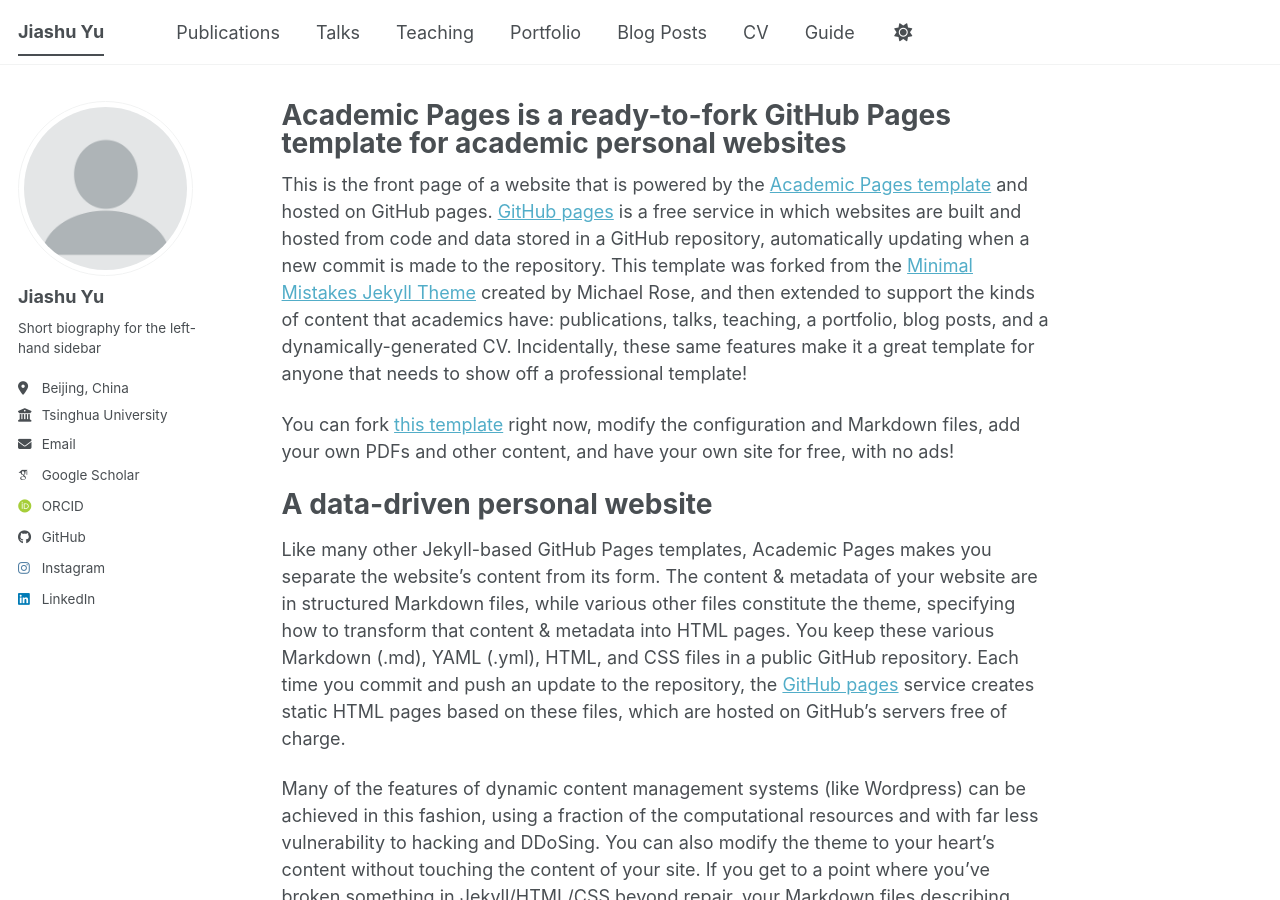
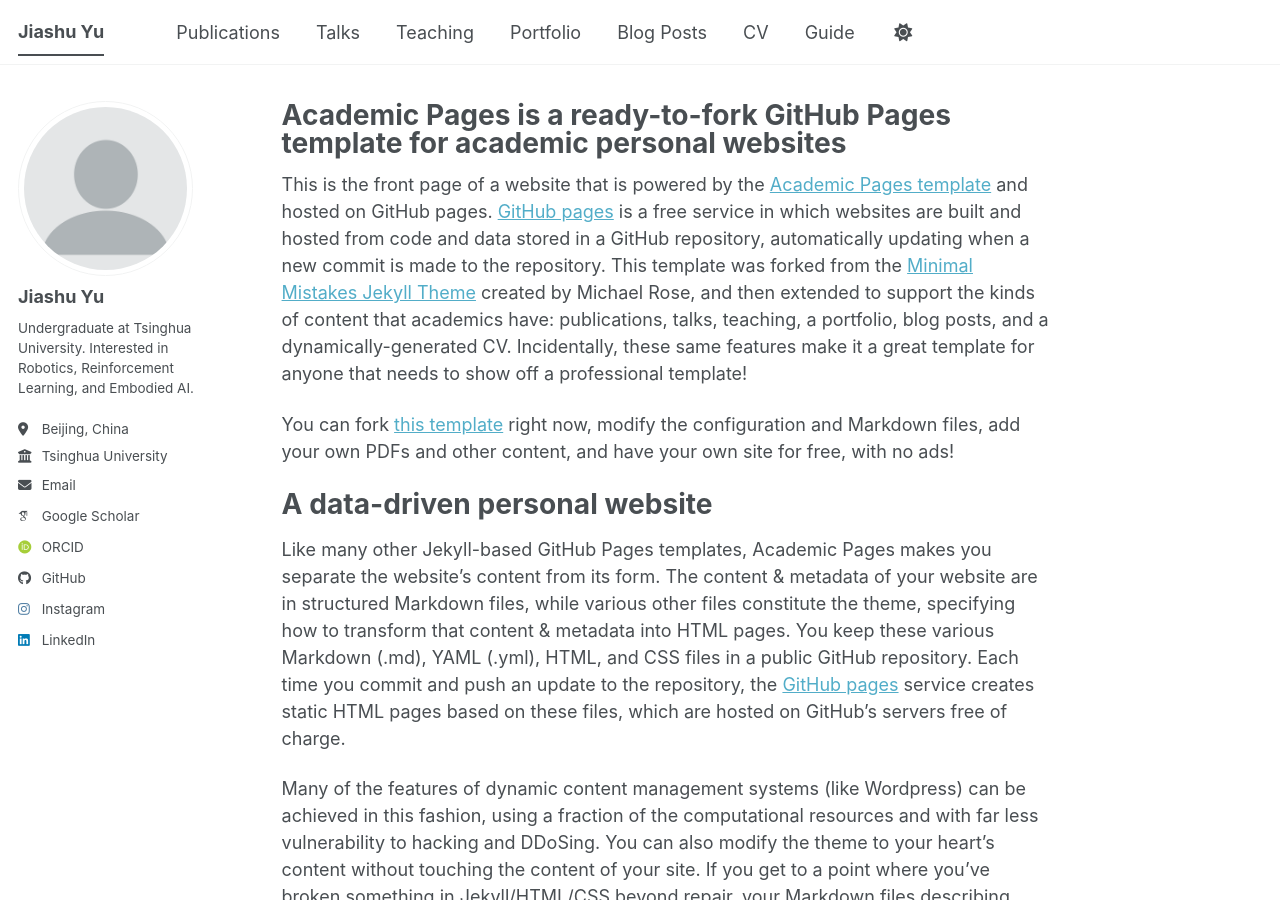
Before and after one commit to Jiashu-Yu/Jiashu-Yu.github.io, a Jekyll site: the page built from _pages/about.md, in a window 1280 px wide and 900 px high. Built offline with Jekyll 4.4.1, drawn with Linux system fonts in a browser that asks for light colours; some web fonts are replaced; a script bundle is joined from its source files by our own code; library files that are not in the unit come from our copies.

Commit message:
Refine description and bio in _config.yml
Updated the description and bio fields for clarity and detail.

```diff
--- a/_config.yml
+++ b/_config.yml
@@ -12,11 +12,13 @@
 title                    : "Jiashu Yu"
 title_separator          : "-"
 name                     : &name "Jiashu Yu"
-description              : &description "Undergraduate at Tsinghua University Interested in Robotics and Reinforcement Learning"
+description              : &description >
+  Undergraduate at Tsinghua University.
+  Interested in Robotics, Reinforcement Learning, and Embodied AI.
 url                      : "https://jiashu-yu.github.io" # The base hostname & protocol for your site e.g. "https://[your GitHub username].github.io",
                                                            # or if you already have some other page hosted on Github then use "https://[your GitHub username].github.io/[Your Repo Name]"
 baseurl                  : "" # the subpath of your site, e.g. "/blog"
-repository               : "academicpages/academicpages.github.io"
+repository               : "Jiashu-Yu/Jiashu-Yu.github.io"
 
 # Site Author - The following control what appear as part of the author content on the side bar.
 #               If a field is blank the icon and link will not appear, otherwise it will be shown.
@@ -26,7 +28,7 @@
   avatar           : "profile.png"
   name             : "Jiashu Yu"
   pronouns         : # example: "she/her"
-  bio              : "Short biography for the left-hand sidebar"
+  bio              : "Undergraduate at Tsinghua University. Interested in Robotics, Reinforcement Learning, and Embodied AI."
   location         : "Beijing, China"
   employer         : "Tsinghua University"
   uri              : # URL
```
